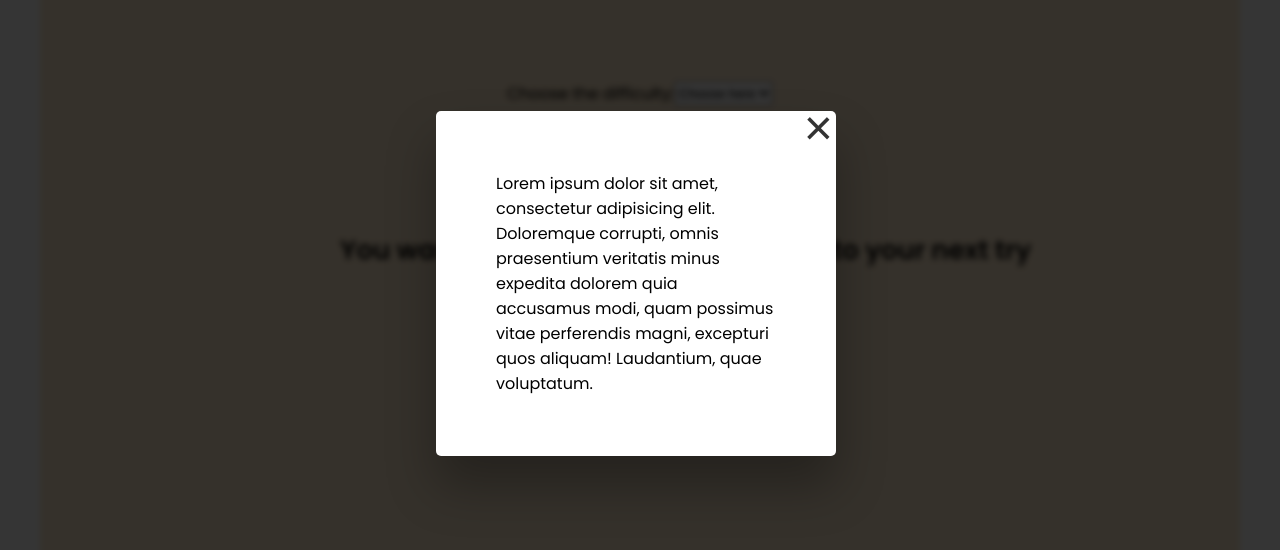
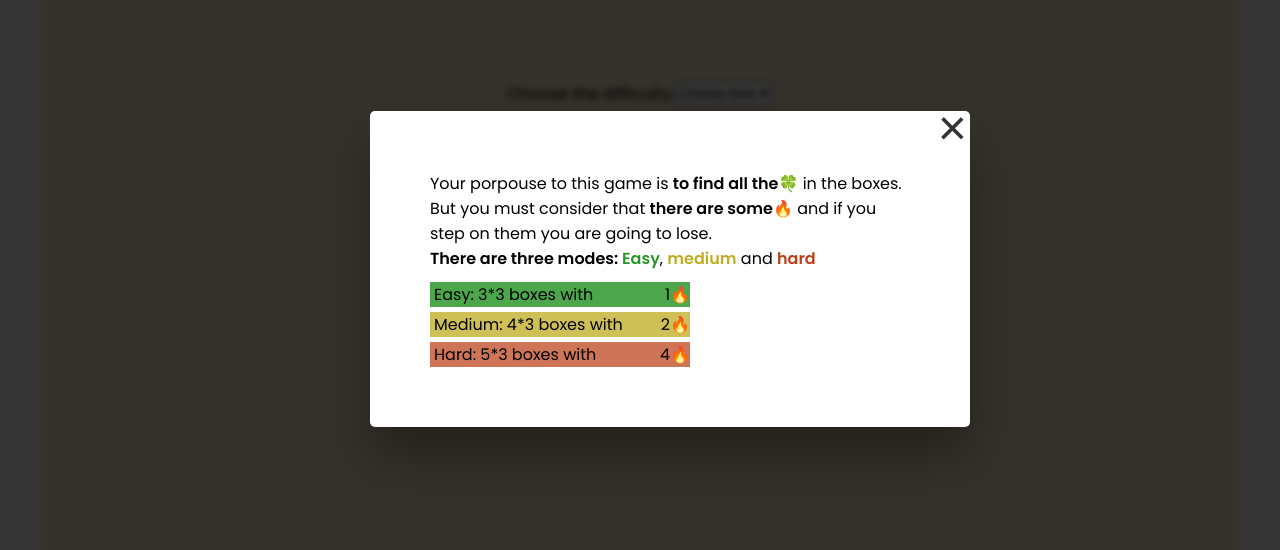
Before and after one commit to IGiontis/Guess_Game, a plain HTML site: page index.html in a window 1280 px wide. Both pictures are taken after a click on the button "Info". Shown: the part 82-632 px from the top of the page. Drawn offline with Linux system fonts and the light colour scheme.

Commit message:
Checkpoint v2 added more html and css

```diff
--- a/css/style.css
+++ b/css/style.css
@@ -73,10 +73,9 @@ body {
   position: absolute;
   top: 15rem;
   left: 25%;
-  /* transform: translateX(-50%);
-  transform: translateY(-50%); */
-
-  z-index: 2;
+  text-shadow: 0.1rem 0.1rem 0.5rem black;
+  z-index: 200;
+  color: rgb(202, 175, 175);
   font-size: 2.6rem;
   font-weight: bold;
   text-align: center;
@@ -112,16 +111,66 @@ body {
 
 .modal-info {
   position: absolute;
-  left: 33%;
-  top: 120%;
+  left: 33rem;
+  top: 3rem;
   /* transform: translateX(-50%);
   transform: translateY(-50%); */
-  width: 40rem;
+  width: 60rem;
   background-color: white;
   padding: 6rem;
   border-radius: 5px;
   box-shadow: 0 3rem 5rem rgba(0, 0, 0, 0.3);
   z-index: 100;
+}
+
+.list-info {
+  margin-top: 1.1rem;
+}
+.modal-infoText--easy,
+.modal-infoText--medium,
+.modal-infoText--hard {
+  font-weight: 700;
+}
+.modal-infoText--easy {
+  color: rgba(0, 128, 0, 0.833);
+}
+
+.modal-infoText--medium {
+  color: rgba(186, 166, 17, 0.932);
+}
+
+.modal-infoText--hard {
+  color: rgba(186, 59, 17, 0.981);
+}
+
+.modal-list--easy {
+  background-color: rgba(0, 128, 0, 0.7);
+  width: 26rem;
+  padding-left: 0.4rem;
+  margin-bottom: 0.5rem;
+  /* font-size: 1.4rem; */
+  display: flex;
+  justify-content: space-between;
+}
+
+.modal-list--medium {
+  /* font-size: 1.4rem; */
+  background-color: rgba(186, 166, 17, 0.7);
+  width: 26rem;
+  padding-left: 0.4rem;
+  margin-bottom: 0.5rem;
+
+  display: flex;
+  justify-content: space-between;
+}
+
+.modal-list--hard {
+  background-color: rgba(186, 59, 17, 0.7);
+  width: 26rem;
+  padding-left: 0.4rem;
+
+  display: flex;
+  justify-content: space-between;
 }
 
 .close-modal {
--- a/index.html
+++ b/index.html
@@ -13,7 +13,7 @@
       <header class="header">
         <h1 class="header-text">Welcome to the find the animals game</h1>
         <div class="btns">
-          <button class="btn btn-start">start</button>
+          <button class="btn btn-reset">start</button>
           <button class="btn btn-info">Info</button>
         </div>
       </header>
@@ -42,14 +42,25 @@
           <div class="box box-8"></div>
           <div class="box box-9"></div>
         </div>
-        <p class="lost-text">You was unlucky this time, good luck to your next try</p>
+        <p class="lost-text hidden">You were unlucky this time, good luck to your next try 🍀</p>
 
         <!-- Test Modal -->
         <div class="modal-info hidden">
-          Lorem ipsum dolor sit amet, consectetur adipisicing elit. Doloremque corrupti, omnis
-          praesentium veritatis minus expedita dolorem quia accusamus modi, quam possimus vitae
-          perferendis magni, excepturi quos aliquam! Laudantium, quae voluptatum.
-
+          <p>
+            Your porpouse to this game is
+            <strong>to find all the🍀</strong> in the boxes. But you must consider that
+            <strong>there are some🔥</strong> and if you step on them you are going to lose.
+          </p>
+          <p>
+            <strong>There are three modes: </strong><span class="modal-infoText--easy">Easy</span>,
+            <span class="modal-infoText--medium">medium</span> and
+            <span class="modal-infoText--hard">hard</span>
+          </p>
+          <ul class="list-info">
+            <li class="modal-list--easy"><span>Easy: 3*3 boxes with </span><span> 1🔥</span></li>
+            <li class="modal-list--medium"><span>Medium: 4*3 boxes with</span> <span>2🔥</span></li>
+            <li class="modal-list--hard"><span>Hard: 5*3 boxes with</span><span> 4🔥</span></li>
+          </ul>
           <button class="close-modal">&times;</button>
         </div>
       </main>
--- a/script/script.js
+++ b/script/script.js
@@ -2,7 +2,7 @@
 
 const container = document.querySelector(".container");
 const headerText = document.querySelector(".header-text");
-const btnStart = document.querySelector(".btn-start");
+const btnReset = document.querySelector(".btn-reset");
 const btnInfo = document.querySelector(".btn-info");
 const mainContainer = document.querySelector(".main-container");
 const form = document.querySelector(".form");
@@ -20,9 +20,9 @@ const modalInfo = document.querySelector(".modal-info");
 const xMarkModal = document.querySelector(".close-modal");
 const overlay = document.querySelector(".overlay");
 
-const init = function () {
 //*********************** */
 // Repeat functions
+// *************************
 const showGame = function () {
   boxContainer.classList.remove("hidden");
   luckText.classList.remove("hidden");
@@ -34,9 +34,7 @@ const init = function () {
   addInnerBoxes();
 };
 
-  // *****************************
-  // Functionality for choosing the mode
-  difficulty.addEventListener("change", function (e) {
+const checkDifficulty = function () {
   let divNumber = 9;
   if (difficulty.value === "easy") {
     startGame();
@@ -63,7 +61,12 @@ const init = function () {
     boxContainer.style.width = "50rem";
     startGame();
   }
-  });
+};
+
+// *****************************
+// Functionality for choosing the mode
+
+difficulty.addEventListener("change", checkDifficulty);
 
 // *********************************
 // Implementation for adding emojis
@@ -82,10 +85,14 @@ const init = function () {
       else {
         luckText.classList.add("hidden");
         currentBox.classList.add("lost-box", "pointerEvent");
-          boxContainer.classList.add("hidden");
+        // boxContainer.classList.add("hidden");
         lostText.classList.remove("hidden");
+        overlay.classList.remove("hidden");
       }
     });
+
+    // if all 🍀 found you won the game
+    // for (let i = 0; i < boxes.length - 1; i++) console.log("box");
   });
 };
 
@@ -143,6 +150,13 @@ const init = function () {
 const closeModal = function () {
   modalInfo.classList.add("hidden");
   overlay.classList.add("hidden");
+  if (!lostText.classList.contains("hidden")) {
+    const boxes = document.querySelectorAll(".box");
+    lostText.classList.add("hidden");
+    boxContainer.classList.add("pointerEvent");
+
+    boxes.forEach((box) => (box.style.opacity = "0.5"));
+  }
 };
 
 const openModal = function () {
@@ -156,13 +170,8 @@ const init = function () {
 document.addEventListener("keydown", function (e) {
   if (e.key === "Escape") closeModal();
 });
-};
-init();
+
 // test
-btnStart.addEventListener("click", function () {
-  luckText.classList.remove("hidden");
-
-  boxContainer.classList.remove("hidden");
-  lostText.classList.add("hidden");
-  form.classList.remove("hidden");
+btnReset.addEventListener("click", function () {
+  window.location.reload();
 });
```
Lines whose indentation alone changed are shown as unchanged.
